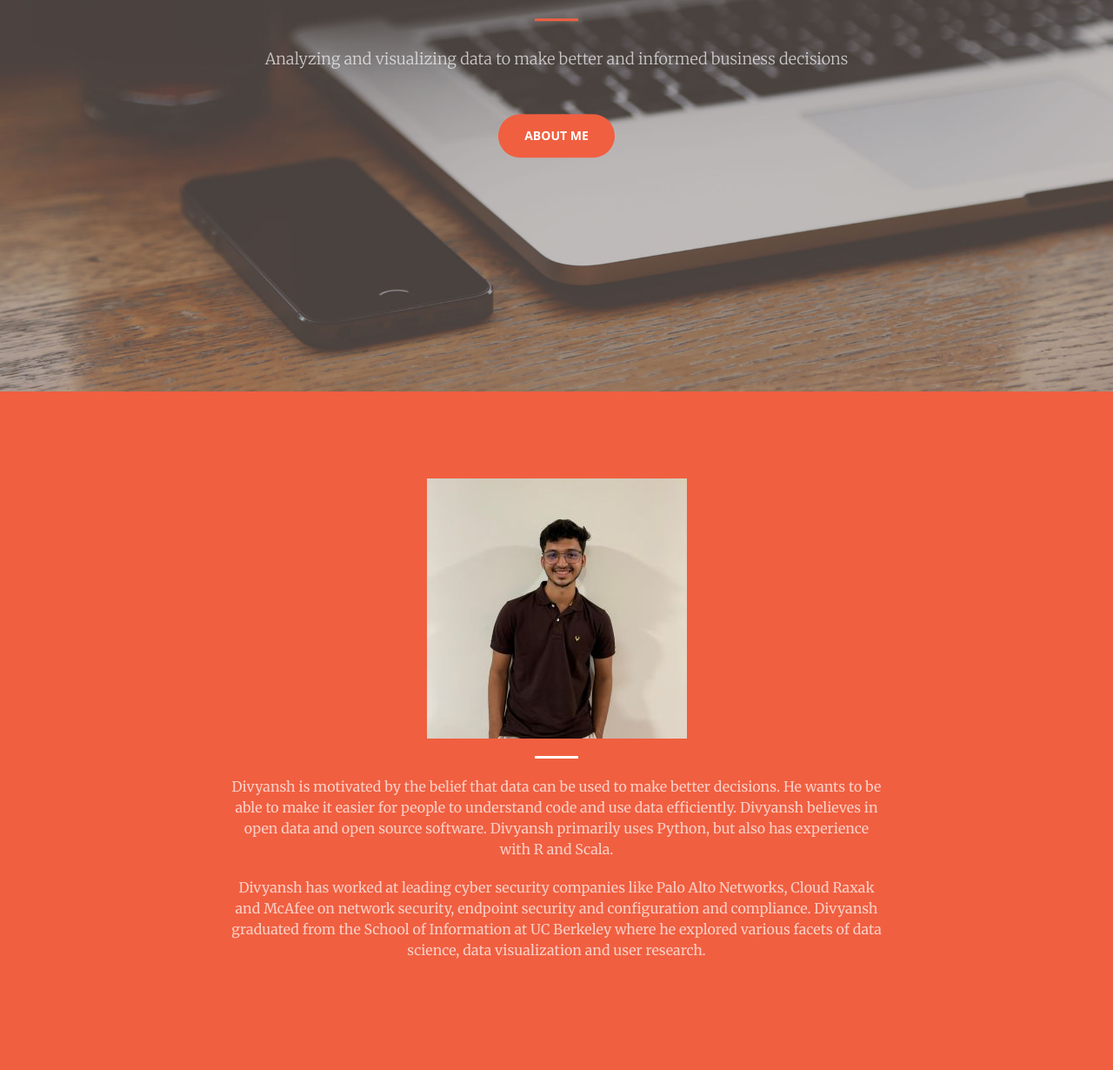
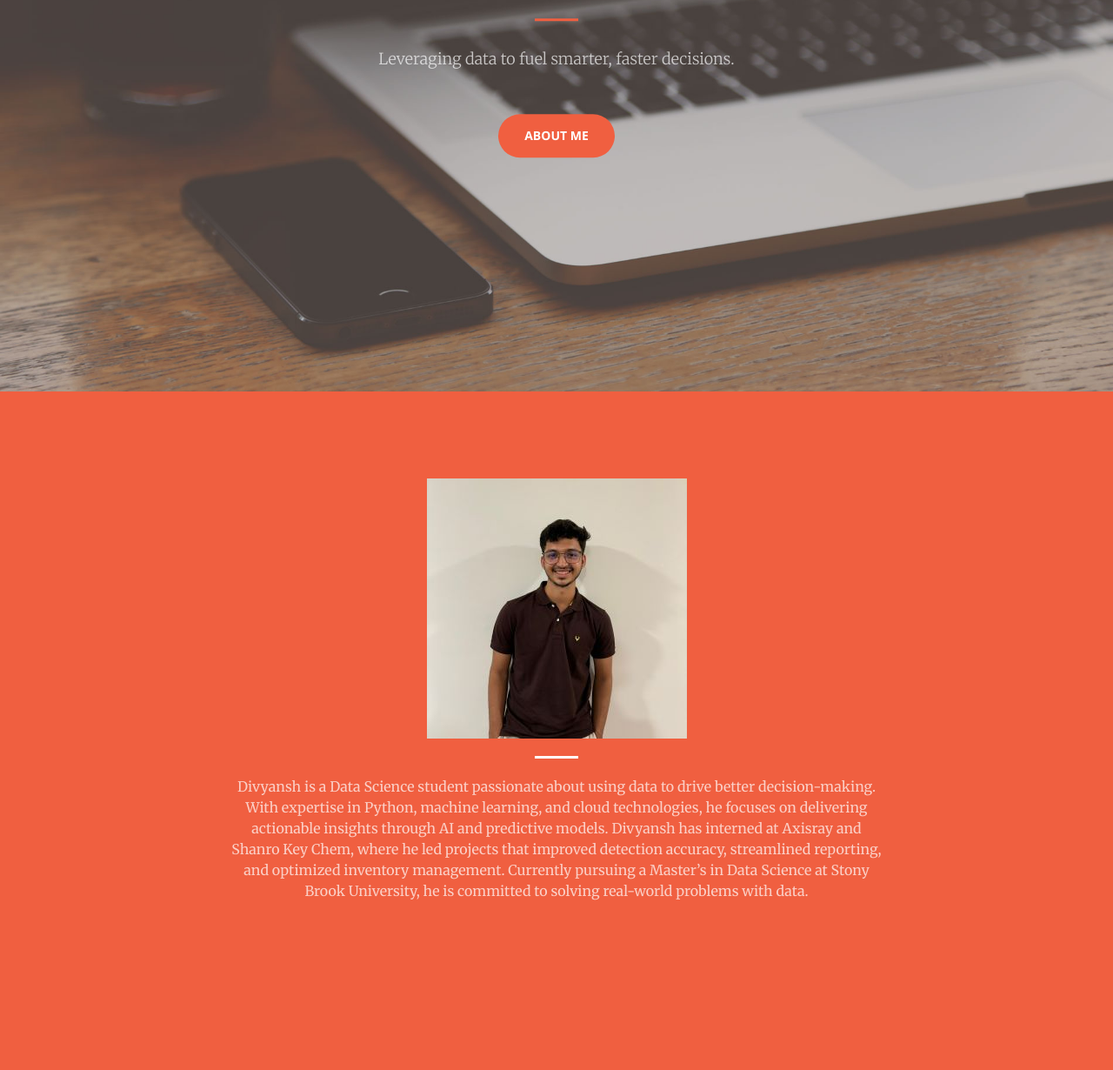
Before and after one commit to Divyansh1414/portfolio, a plain HTML site: page index.html in a window 1280 px wide. Shown: the part 350-1580 px from the top of the page at 87% size. Drawn offline with nearby package versions, Linux system fonts and the light colour scheme.

Commit message:
Updated portfolio content

```diff
--- a/index.html
+++ b/index.html
@@ -80,7 +80,7 @@
             <div class="header-content-inner">
                 <h1>HI! I'M Divyansh</h1>
                 <hr>
-                <p>Analyzing and visualizing data to make better and informed business decisions</p>
+                <p>Leveraging data to fuel smarter, faster decisions.</p>
                 <a href="index.html#about" class="btn btn-primary btn-xl page-scroll">About me</a>
             </div>
         </div>
@@ -92,8 +92,9 @@
             <div class="row">
                 <div class="col-lg-8 col-lg-offset-2 text-center">
                     <hr class="light">
-                    <p class="text-faded">Divyansh is motivated by the belief that data can be used to make better decisions. He wants to be able to make it easier for people to understand code and use data efficiently. Divyansh believes in open data and open source software. Divyansh primarily uses Python, but also has experience with R and Scala.</p>
-                    <p class="text-faded">Divyansh has worked at leading cyber security companies like Palo Alto Networks, Cloud Raxak and McAfee on network security, endpoint security and configuration and compliance. Divyansh graduated from the School of Information at UC Berkeley where he explored various facets of data science, data visualization and user research.</p>
+                    <p class="text-faded">Divyansh is a Data Science student passionate about using data to drive better decision-making. With expertise in Python, machine learning, and cloud technologies, he focuses on delivering actionable insights through AI and predictive models. Divyansh has interned at Axisray and Shanro Key Chem, where he led projects that improved detection accuracy, streamlined reporting, and optimized inventory management. Currently pursuing a Master’s in Data Science at Stony Brook University, he is committed to solving real-world problems with data.</p>
+
+
                 </div>
             </div>
         </div>
```
